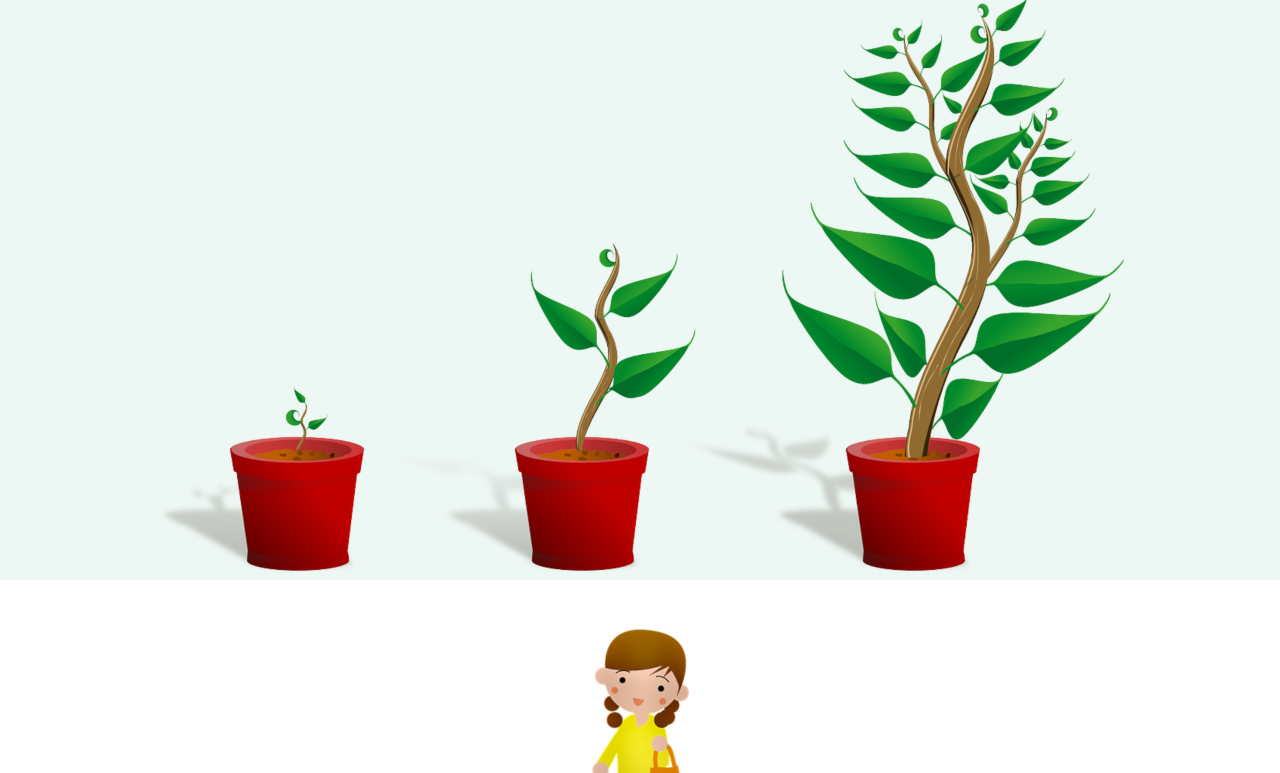
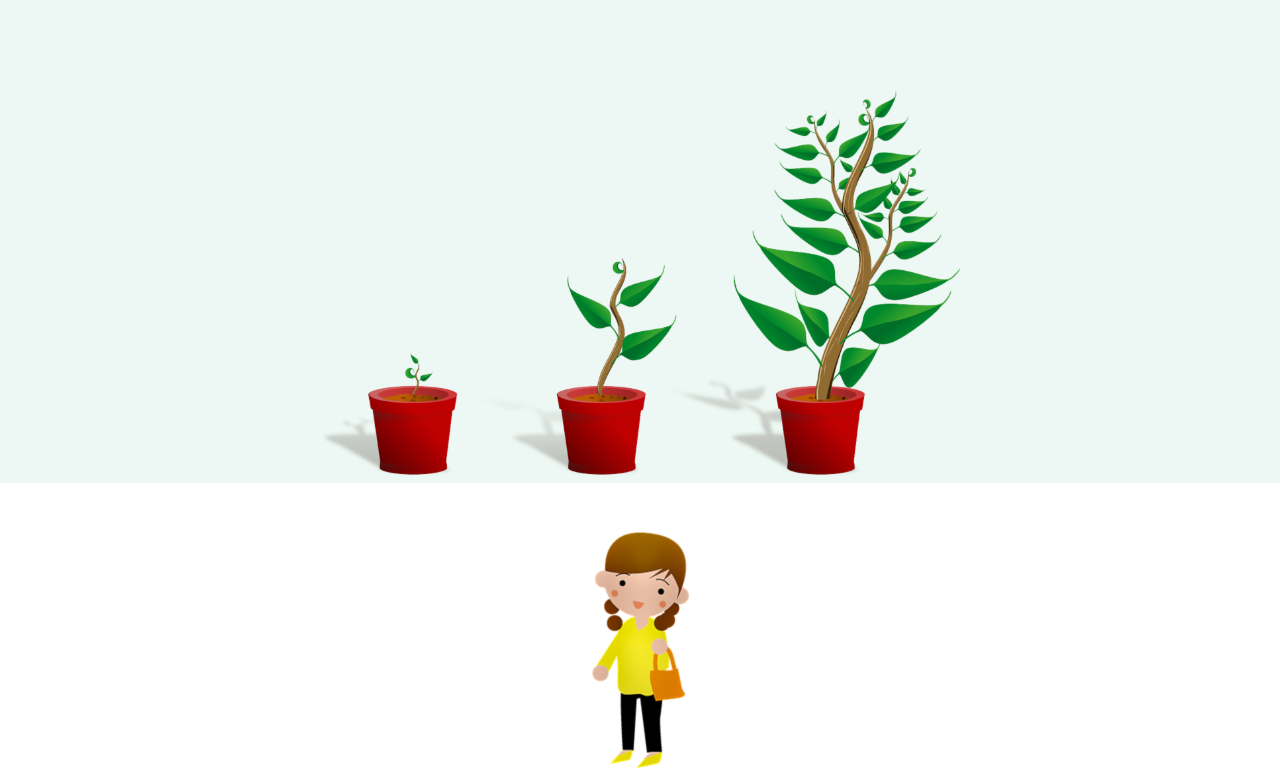
Before and after one commit to erinclavelle/cv, a plain HTML site: page index.html in a window 1280 px wide. Shown: the part 501-1274 px from the top of the page. Drawn offline with Linux system fonts and the light colour scheme.

Commit message:
Add files via upload

```diff
--- a/css/styles.css
+++ b/css/styles.css
@@ -43,8 +43,10 @@ left: 200px;
 top: 450px;
 }
 
-.mountain {
+.sapling {
+display: inline-block;
 margin-top: 100px;
+width:50%;
 }
 
 h1 {
@@ -107,6 +109,7 @@ display: inline;
 width: 100%;
 }
 
+
 .contact-me {
 width: 40%;
 margin: 40px auto;
@@ -160,3 +163,11 @@ margin: 40px auto;
 	color: #EAF6F6;
 	font-size: .75rem;
 }
+
+
+/*
+@media only screen and (max-width: 800px) {
+	font-size: 20rem;
+}
+
+*/
```
